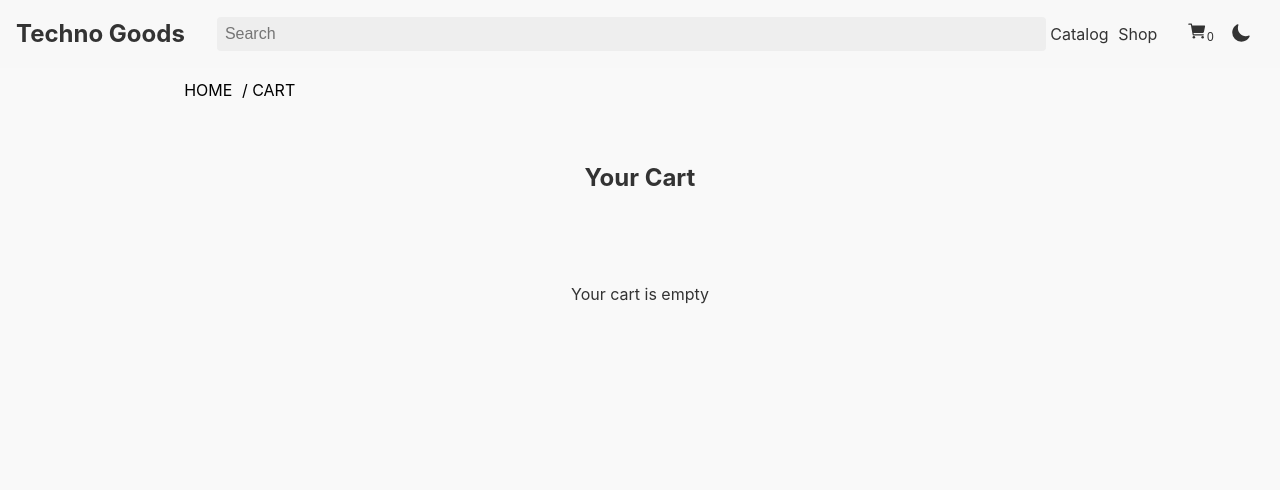
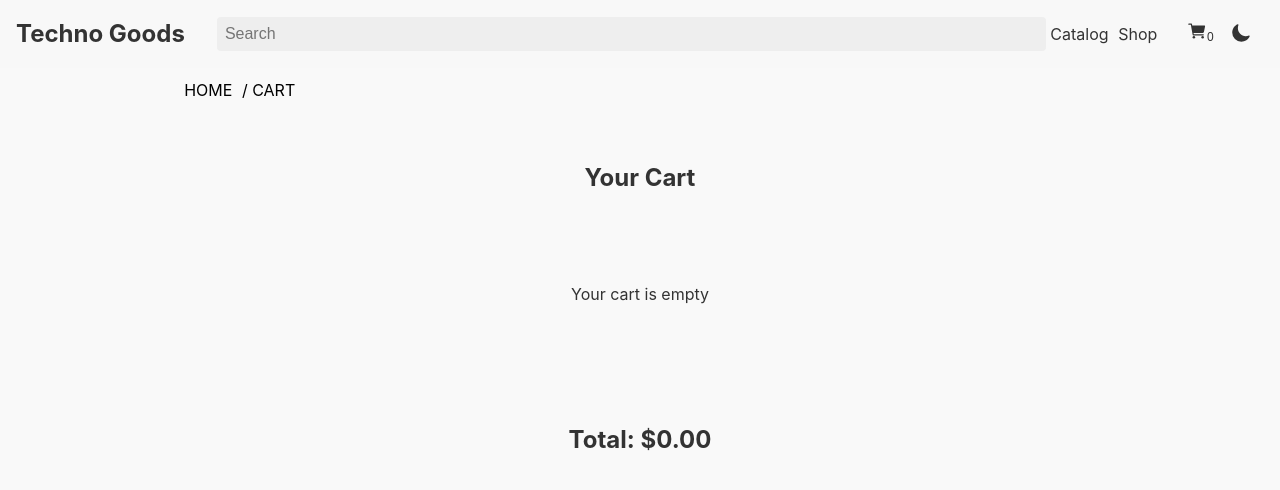
Before and after one commit to igor-eremn/catalog-list, a React (Vite) app in the folder frontend/: page /home/cart in a window 1280 px wide. Shown: the top 490 px of the page. Built offline with nearby package versions, Linux system fonts and the light colour scheme.

Commit message:
added price total in cart

```diff
--- a/frontend/components/styles/ItemCard.css
+++ b/frontend/components/styles/ItemCard.css
@@ -6,7 +6,6 @@
   width: 70%;
   height: 200px;
   transition: background-color 0.3s ease, color 0.3s ease;
-  border: 1px solid white;
 }
 
 .image-section {
--- a/frontend/pages/Cart.jsx
+++ b/frontend/pages/Cart.jsx
@@ -6,10 +6,17 @@ import ItemCard from '../components/ItemCard';
 const Cart = ({ cart, removeFromCart }) => {
   const { darkMode } = useTheme();
   const [length, setLength] = useState(cart.length);
+  const [total, setTotal] = useState(0);
 
   useEffect(() => {
     setLength(cart.length);
   }, [cart.length]);
+
+  useEffect(() => {
+    // Calculate the total price of items in the cart
+    const totalPrice = cart.reduce((accumulator, item) => accumulator + item.price, 0);
+    setTotal(totalPrice);
+  }, [cart]);
 
   return (
     <div className={`cart-page ${darkMode ? 'dark' : 'light'}`}>
@@ -33,6 +40,9 @@ const Cart = ({ cart, removeFromCart }) => {
           ))
         )}
       </div>
+      <div className="total-price">
+        <h2>Total: ${total.toFixed(2)}</h2>
+      </div>
     </div>
   );
 };
--- a/frontend/pages/styles/Cart.css
+++ b/frontend/pages/styles/Cart.css
@@ -19,3 +19,8 @@
     gap: 20px;
     flex-wrap: wrap;
 }
+
+.cart-page .total-price h2{
+  text-align: center;
+  padding-top: 40px;
+}
--- a/frontend/pages/styles/Shop.css
+++ b/frontend/pages/styles/Shop.css
@@ -16,10 +16,10 @@
     flex-wrap: wrap;
   }
 
-  h1{
+.shop-page h1{
     text-align: center;
   }
-  p{
+.shop-page  p{
     text-align: center;
     padding-bottom: 40px;
   }
```
